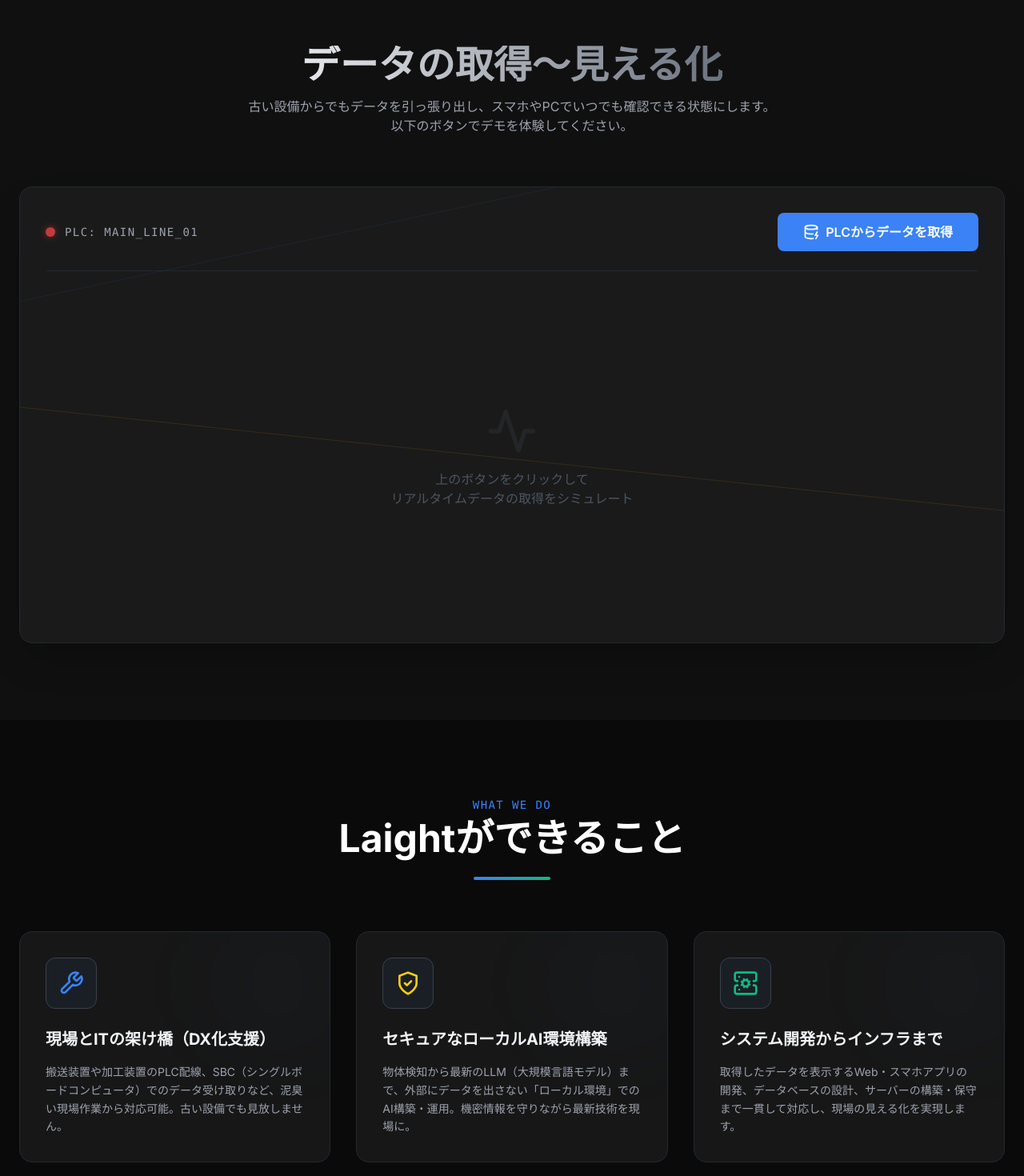
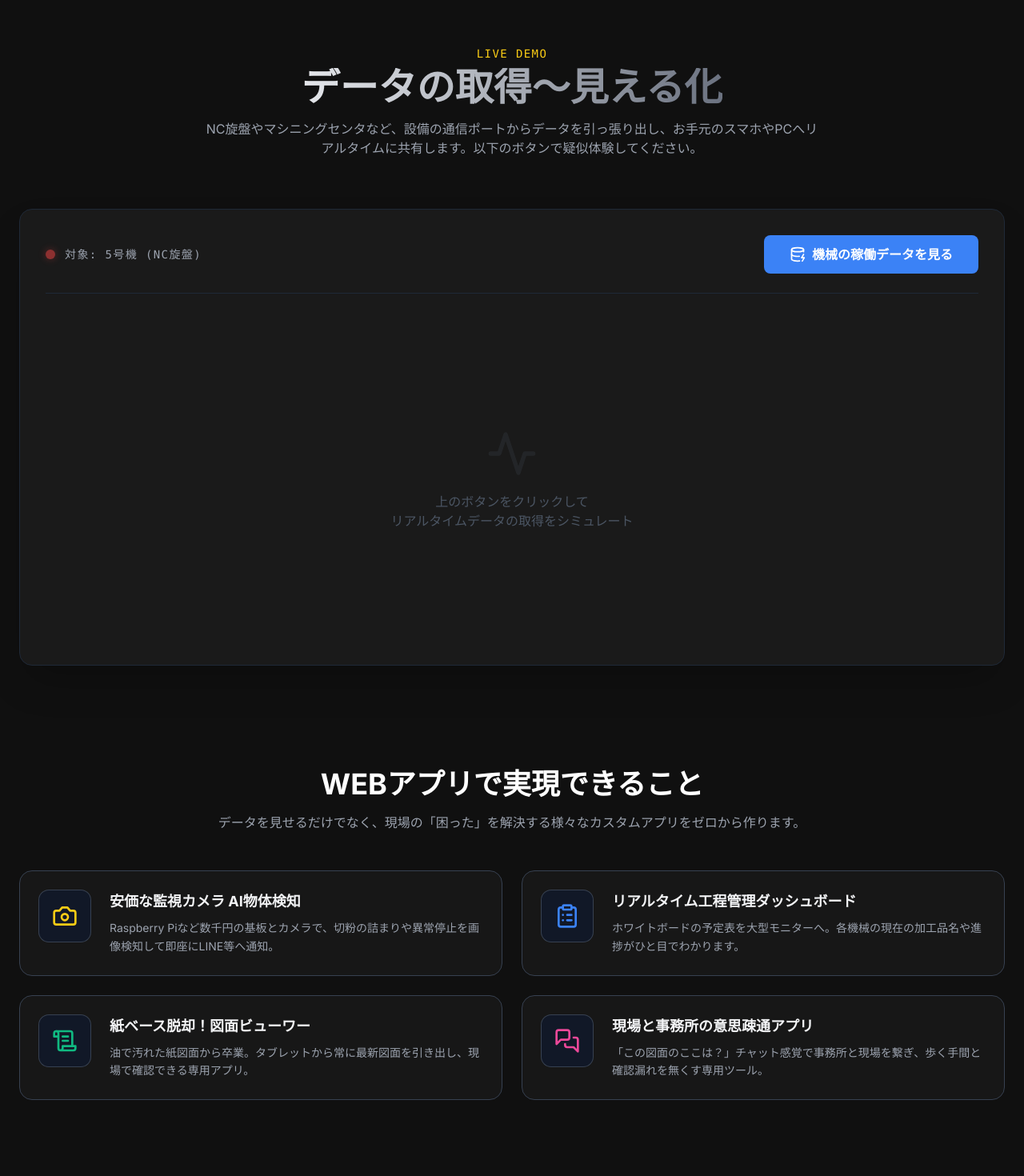
Before and after one commit to laight1900235/laight-portfolio, a React (Vite) app: page / in a window 1280 px wide. Shown: the part 840-2310 px from the top of the page at 80% size. Built offline with nearby package versions, Linux system fonts and the light colour scheme.

Commit message:
Update contents for target audience and web apps

```diff
--- a/src/components/Demo.jsx
+++ b/src/components/Demo.jsx
@@ -1,20 +1,43 @@
-import React, { useState, useEffect } from 'react'
+import React, { useState } from 'react'
 import { motion, AnimatePresence } from 'framer-motion'
-import { LineChart, Line, XAxis, YAxis, CartesianGrid, Tooltip, ResponsiveContainer, Area, AreaChart } from 'recharts'
-import { DatabaseZap, Activity, Loader2, Target, Thermometer } from 'lucide-react'
+import { LineChart, Line, XAxis, YAxis, CartesianGrid, Tooltip as ChartTooltip, ResponsiveContainer, Area, AreaChart } from 'recharts'
+import { DatabaseZap, Activity, Loader2, Target, Thermometer, ScrollText, Radio, Camera, ClipboardList, MessagesSquare } from 'lucide-react'
 
-// Dummy Data Generator
+// Dummy Data Generator for Machining Center
 const generateDummyData = () => {
     const data = []
     for (let i = 0; i < 20; i++) {
         data.push({
             time: `10:${i.toString().padStart(2, '0')}`,
-            稼働率: Math.floor(Math.random() * 20) + 70, // 70-90%
-            温度: Math.floor(Math.random() * 10) + 40,   // 40-50度
+            主軸回転数: Math.floor(Math.random() * 500) + 4000, // 4000-4500 rpm
+            主軸温度: Math.floor(Math.random() * 10) + 60,   // 60-70度
         })
     }
     return data
 }
+
+const webAppExamples = [
+    {
+        icon: <Camera className="w-8 h-8 text-secondary" />,
+        title: "安価な監視カメラ AI物体検知",
+        desc: "Raspberry Piなど数千円の基板とカメラで、切粉の詰まりや異常停止を画像検知して即座にLINE等へ通知。"
+    },
+    {
+        icon: <ClipboardList className="w-8 h-8 text-primary" />,
+        title: "リアルタイム工程管理ダッシュボード",
+        desc: "ホワイトボードの予定表を大型モニターへ。各機械の現在の加工品名や進捗がひと目でわかります。"
+    },
+    {
+        icon: <ScrollText className="w-8 h-8 text-accent" />,
+        title: "紙ベース脱却！図面ビューワー",
+        desc: "油で汚れた紙図面から卒業。タブレットから常に最新図面を引き出し、現場で確認できる専用アプリ。"
+    },
+    {
+        icon: <MessagesSquare className="w-8 h-8 text-pink-500" />,
+        title: "現場と事務所の意思疎通アプリ",
+        desc: "「この図面のここは？」チャット感覚で事務所と現場を繋ぎ、歩く手間と確認漏れを無くす専用ツール。"
+    }
+]
 
 export default function Demo() {
     const [isFetching, setIsFetching] = useState(false)
@@ -37,7 +60,7 @@
 
             // Count up animation for KPI
             let count = 0
-            const target = 85
+            const target = 92
             const interval = setInterval(() => {
                 count += 2
                 setAnimatedOee(count > target ? target : count)
@@ -46,7 +69,6 @@
                     setTimeout(() => setShowTooltip(true), 1000)
                 }
             }, 30)
-
         }, 2000)
     }
 
@@ -59,18 +81,20 @@
                     viewport={{ once: true, margin: "-100px" }}
                     className="text-center mb-16"
                 >
+                    <span className="text-secondary font-mono tracking-widest text-sm mb-2 block">LIVE DEMO</span>
                     <h2 className="text-3xl md:text-5xl font-bold bg-clip-text text-transparent bg-gradient-to-r from-gray-200 to-gray-500 mb-4 inline-block">データの取得〜見える化</h2>
-                    <p className="text-gray-400 max-w-2xl mx-auto">
-                        古い設備からでもデータを引っ張り出し、スマホやPCでいつでも確認できる状態にします。以下のボタンでデモを体験してください。
+                    <p className="text-gray-400 max-w-3xl mx-auto">
+                        NC旋盤やマシニングセンタなど、設備の通信ポートからデータを引っ張り出し、お手元のスマホやPCへリアルタイムに共有します。以下のボタンで疑似体験してください。
                     </p>
                 </motion.div>
 
-                <div className="bg-[#1a1a1a] rounded-2xl border border-gray-800 p-8 shadow-2xl relative overflow-hidden">
+                {/* --- DEMO 1: Machine Data --- */}
+                <div className="bg-[#1a1a1a] rounded-2xl border border-gray-800 p-8 shadow-2xl relative overflow-hidden mb-24">
                     {/* Top Control Bar */}
                     <div className="flex flex-col sm:flex-row justify-between items-center mb-8 gap-4 border-b border-gray-800 pb-6 relative z-10">
                         <div className="flex items-center gap-3">
                             <div className="w-3 h-3 rounded-full bg-red-500 shadow-[0_0_10px_rgba(239,68,68,0.6)] animate-pulse" />
-                            <span className="text-gray-400 font-mono text-sm tracking-widest">PLC: MAIN_LINE_01</span>
+                            <span className="text-gray-400 font-mono text-sm tracking-widest">対象: 5号機 (NC旋盤)</span>
                         </div>
 
                         <button
@@ -78,18 +102,18 @@
                             disabled={isFetching}
                             className={`px-8 py-3 rounded-lg font-semibold flex items-center gap-2 transition-all duration-300 relative ${isFetching
                                     ? 'bg-gray-700 text-gray-400 cursor-not-allowed'
-                                    : 'bg-primary hover:bg-primary/80 hover:shadow-[0_0_20px_rgba(59,130,246,0.6)] text-white group'
+                                    : 'bg-primary hover:bg-primary/80 hover:shadow-[0_0_20px_rgba(59,130,246,0.6)] text-white group outline-none focus:ring-2 focus:ring-primary focus:ring-offset-2 focus:ring-offset-[#1a1a1a]'
                                 }`}
                         >
                             {isFetching ? (
                                 <>
                                     <Loader2 className="w-5 h-5 animate-spin" />
-                                    データ抽出中...
+                                    工作機械からデータ抽出中...
                                 </>
                             ) : (
                                 <>
                                     <DatabaseZap className="w-5 h-5 group-hover:scale-110 transition-transform" />
-                                    PLCからデータを取得
+                                    機械の稼働データを見る
                                 </>
                             )}
                         </button>
@@ -118,10 +142,10 @@
                                     <div className="w-24 h-24 border-4 border-gray-800 rounded-full" />
                                     <div className="w-24 h-24 border-4 border-primary rounded-full absolute top-0 left-0 animate-spin border-t-transparent shadow-[0_0_15px_rgba(59,130,246,0.5)]" />
                                     <div className="absolute inset-0 flex items-center justify-center">
-                                        <DatabaseZap className="w-8 h-8 text-primary animate-pulse" />
+                                        <Radio className="w-8 h-8 text-primary animate-pulse" />
                                     </div>
                                 </div>
-                                <div className="text-primary font-mono typing-animation">CONNECTING TO PLC...</div>
+                                <div className="text-primary font-mono typing-animation">CONNECTING TO NC CONTROLLER...</div>
                             </motion.div>
                         )}
 
@@ -138,7 +162,7 @@
                                             <div className="absolute inset-0 bg-primary/5 group-hover:bg-primary/10 transition-colors" />
                                             <div className="flex justify-between items-start">
                                                 <div>
-                                                    <p className="text-gray-400 text-sm mb-1 flex items-center gap-2"><Target className="w-4 h-4 text-primary" /> 総合設備効率 (OEE)</p>
+                                                    <p className="text-gray-400 text-sm mb-1 flex items-center gap-2"><Target className="w-4 h-4 text-primary" /> 現状の稼働率 (OEE)</p>
                                                     <h3 className="text-4xl font-bold font-mono text-white">{animatedOee}<span className="text-xl text-gray-500 ml-1">%</span></h3>
                                                 </div>
                                                 <div className="p-2 bg-primary/20 rounded-lg"><Activity className="w-6 h-6 text-primary" /></div>
@@ -152,22 +176,22 @@
                                                         animate={{ opacity: 1, y: 0, scale: 1 }}
                                                         className="absolute right-0 top-0 -mt-12 -mr-4 bg-primary text-white text-xs px-3 py-1.5 rounded-md shadow-lg font-bold before:content-[''] before:absolute before:top-full before:left-1/2 before:-translate-x-1/2 before:border-4 before:border-transparent before:border-t-primary"
                                                     >
-                                                        目標達成!
+                                                        目標値を超えています!
                                                     </motion.div>
                                                 )}
                                             </AnimatePresence>
                                         </div>
 
                                         <div className="bg-surface/80 p-6 rounded-xl border border-gray-700 group hover:border-gray-500 transition-colors cursor-default">
-                                            <p className="text-gray-400 text-sm mb-1 flex items-center gap-2"><Thermometer className="w-4 h-4 text-orange-500" /> 平均モーター温度</p>
+                                            <p className="text-gray-400 text-sm mb-1 flex items-center gap-2"><Thermometer className="w-4 h-4 text-orange-500" /> 主軸モーター温度</p>
                                             <h3 className="text-4xl font-bold font-mono text-white flex items-baseline gap-2">
-                                                {animatedOee > 0 ? '43.2' : '--'}
+                                                {animatedOee > 0 ? '63.5' : '--'}
                                                 <span className="text-xl text-gray-500">°C</span>
                                             </h3>
                                         </div>
 
                                         <div className="bg-surface/80 p-6 rounded-xl border border-gray-700 group hover:border-gray-500 transition-colors cursor-default">
-                                            <p className="text-gray-400 text-sm mb-1">直近生産数</p>
+                                            <p className="text-gray-400 text-sm mb-1">本日の切削完了数</p>
                                             <h3 className="text-4xl font-bold font-mono text-white flex items-baseline gap-2">
                                                 {animatedOee > 0 ? (animatedOee * 12) : '--'}
                                                 <span className="text-xl text-gray-500">個</span>
@@ -179,24 +203,25 @@
                                         <ResponsiveContainer width="100%" height="100%">
                                             <AreaChart data={data}>
                                                 <defs>
-                                                    <linearGradient id="colorOee" x1="0" y1="0" x2="0" y2="1">
+                                                    <linearGradient id="colorRpm" x1="0" y1="0" x2="0" y2="1">
                                                         <stop offset="5%" stopColor="#3b82f6" stopOpacity={0.3} />
                                                         <stop offset="95%" stopColor="#3b82f6" stopOpacity={0} />
                                                     </linearGradient>
-                                                    <linearGradient id="colorTemp" x1="0" y1="0" x2="0" y2="1">
+                                                    <linearGradient id="colorTemp2" x1="0" y1="0" x2="0" y2="1">
                                                         <stop offset="5%" stopColor="#facc15" stopOpacity={0.3} />
                                                         <stop offset="95%" stopColor="#facc15" stopOpacity={0} />
                                                     </linearGradient>
                                                 </defs>
                                                 <CartesianGrid strokeDasharray="3 3" stroke="#333" vertical={false} />
                                                 <XAxis dataKey="time" stroke="#666" tick={{ fill: '#666' }} tickLine={false} axisLine={false} />
-                                                <YAxis stroke="#666" tick={{ fill: '#666' }} tickLine={false} axisLine={false} />
-                                                <Tooltip
+                                                <YAxis yAxisId="left" stroke="#3b82f6" tick={{ fill: '#3b82f6' }} tickLine={false} axisLine={false} />
+                                                <YAxis yAxisId="right" orientation="right" stroke="#facc15" tick={{ fill: '#facc15' }} tickLine={false} axisLine={false} />
+                                                <ChartTooltip
                                                     contentStyle={{ backgroundColor: '#1f2937', borderColor: '#374151', borderRadius: '8px', color: '#fff' }}
                                                     itemStyle={{ color: '#fff' }}
                                                 />
-                                                <Area type="monotone" dataKey="稼働率" stroke="#3b82f6" strokeWidth={3} fillOpacity={1} fill="url(#colorOee)" animationDuration={2000} />
-                                                <Area type="monotone" dataKey="温度" stroke="#facc15" strokeWidth={2} fillOpacity={1} fill="url(#colorTemp)" animationDuration={2500} />
+                                                <Area yAxisId="left" type="monotone" name="主軸回転数 (rpm)" dataKey="主軸回転数" stroke="#3b82f6" strokeWidth={3} fillOpacity={1} fill="url(#colorRpm)" animationDuration={2000} />
+                                                <Area yAxisId="right" type="monotone" name="主軸温度 (°C)" dataKey="主軸温度" stroke="#facc15" strokeWidth={2} fillOpacity={1} fill="url(#colorTemp2)" animationDuration={2500} />
                                             </AreaChart>
                                         </ResponsiveContainer>
                                     </div>
@@ -204,13 +229,40 @@
                             )}
                         </AnimatePresence>
                     </div>
+                </div>
 
-                    {/* Animated Background Lines for tech effect */}
-                    <div className="absolute inset-0 pointer-events-none overflow-hidden opacity-10">
-                        <div className="w-[200%] h-px bg-primary absolute top-1/4 -rotate-12 translate-x-[-50%] animate-[slideRight_10s_linear_infinite]" />
-                        <div className="w-[200%] h-px bg-secondary absolute bottom-1/3 rotate-6 translate-x-[-10%] animate-[slideLeft_15s_linear_infinite]" />
+                {/* --- DEMO 2: Web App Examples --- */}
+                <motion.div
+                    initial={{ opacity: 0, y: 30 }}
+                    whileInView={{ opacity: 1, y: 0 }}
+                    viewport={{ once: true, margin: "-100px" }}
+                    className="mt-32"
+                >
+                    <div className="text-center mb-12">
+                        <h3 className="text-2xl md:text-4xl font-bold text-white mb-4">WEBアプリで実現できること</h3>
+                        <p className="text-gray-400">データを見せるだけでなく、現場の「困った」を解決する様々なカスタムアプリをゼロから作ります。</p>
                     </div>
-                </div>
+
+                    <div className="grid grid-cols-1 md:grid-cols-2 gap-6">
+                        {webAppExamples.map((app, idx) => (
+                            <motion.div
+                                key={idx}
+                                whileHover={{ scale: 1.02 }}
+                                className="bg-surface border border-gray-700 p-6 rounded-2xl flex gap-6 items-start group hover:bg-gray-800 transition-all cursor-crosshair relative overflow-hidden"
+                            >
+                                <div className="absolute -inset-2 bg-gradient-to-r from-primary/10 to-accent/10 opacity-0 group-hover:opacity-100 blur-xl transition-opacity duration-500" />
+                                <div className="p-4 bg-gray-900 rounded-xl group-hover:bg-black transition-colors ring-1 ring-gray-700 relative z-10">
+                                    {app.icon}
+                                </div>
+                                <div className="relative z-10">
+                                    <h4 className="text-lg font-bold text-gray-100 mb-2 group-hover:text-white">{app.title}</h4>
+                                    <p className="text-gray-400 text-sm leading-relaxed">{app.desc}</p>
+                                </div>
+                            </motion.div>
+                        ))}
+                    </div>
+                </motion.div>
+
             </div>
         </section>
     )
--- a/src/components/Features.jsx
+++ b/src/components/Features.jsx
@@ -1,6 +1,6 @@
 import React from 'react'
 import { motion } from 'framer-motion'
-import { Wrench, ShieldCheck, ServerCog } from 'lucide-react'
+import { Wrench, ShieldCheck, ServerCog, Landmark } from 'lucide-react'
 
 const features = [
     {
@@ -11,12 +11,17 @@
     {
         icon: <ShieldCheck className="w-8 h-8 text-secondary" />,
         title: 'セキュアなローカルAI環境構築',
-        description: '物体検知から最新のLLM（大規模言語モデル）まで、外部にデータを出さない「ローカル環境」でのAI構築・運用。機密情報を守りながら最新技術を現場に。'
+        description: '物体検知から最新のLLMまで、外部にデータを出さない「ローカル環境」でのAI構築・運用。図面やノウハウなどの機密情報を守りながら最新技術を現場に。'
     },
     {
         icon: <ServerCog className="w-8 h-8 text-accent" />,
         title: 'システム開発からインフラまで',
         description: '取得したデータを表示するWeb・スマホアプリの開発、データベースの設計、サーバーの構築・保守まで一貫して対応し、現場の見える化を実現します。'
+    },
+    {
+        icon: <Landmark className="w-8 h-8 text-pink-500" />,
+        title: 'IT導入補助金などの活用支援',
+        description: '新しいシステムやAIの導入にかかるコスト負担を軽減するため、IT補助金など公的支援制度を活用した導入プランのご提案・サポートも行います。'
     }
 ]
 
@@ -33,20 +38,20 @@
                 >
                     <span className="text-primary font-mono tracking-widest text-sm mb-2 block">WHAT WE DO</span>
                     <h2 className="text-3xl md:text-5xl font-bold text-white mb-6">Laightができること</h2>
-                    <div className="w-24 h-1 bg-gradient-to-r from-primary to-accent mx-auto rounded-full" />
+                    <div className="w-24 h-1 bg-gradient-to-r from-primary to-pink-500 mx-auto rounded-full" />
                 </motion.div>
 
-                <div className="grid grid-cols-1 md:grid-cols-3 gap-8">
+                <div className="grid grid-cols-1 md:grid-cols-2 gap-8">
                     {features.map((feature, index) => (
                         <motion.div
                             key={index}
                             initial={{ opacity: 0, y: 50 }}
                             whileInView={{ opacity: 1, y: 0 }}
                             viewport={{ once: true, margin: "-50px" }}
-                            transition={{ duration: 0.5, delay: index * 0.2 }}
+                            transition={{ duration: 0.5, delay: index * 0.1 }}
                             className="bg-surface border border-gray-800 rounded-2xl p-8 hover:bg-gray-900 transition-colors group relative overflow-hidden"
                         >
-                            <div className="absolute top-0 right-0 w-32 h-32 bg-primary/5 rounded-full blur-3xl group-hover:bg-primary/10 transition-colors" />
+                            <div className="absolute top-0 right-0 w-32 h-32 bg-white/5 rounded-full blur-3xl group-hover:bg-primary/10 transition-colors" />
 
                             <div className="bg-gray-800/50 w-16 h-16 rounded-xl flex items-center justify-center mb-6 border border-gray-700 group-hover:border-primary/50 group-hover:shadow-[0_0_15px_rgba(59,130,246,0.3)] transition-all">
                                 {feature.icon}
```
Also changed, not shown: src/components/Profile.jsx (+21 -3 lines).
